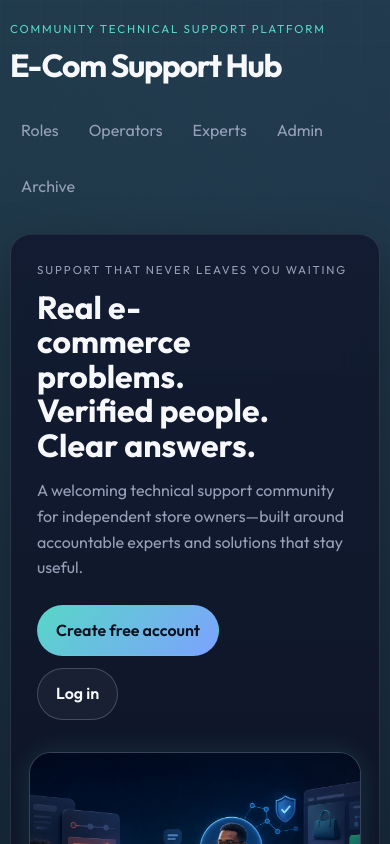
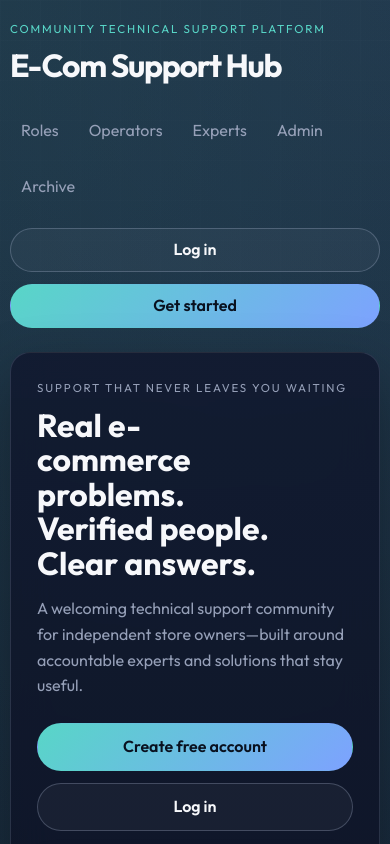
Before and after one commit to Akindelefelix1/E-ComSupport, a React (Vite) app: page / in a window 390 px wide. Shown: the top 844 px of the page. Built offline with nearby package versions, Linux system fonts and the light colour scheme.

Commit message:
feat: enhance AppHeader with navigation actions and update styles for improved layout

```diff
--- a/src/components/AppHeader.jsx
+++ b/src/components/AppHeader.jsx
@@ -1,3 +1,3 @@
-export function AppHeader() {
-  return <header className="topbar"><div><p className="eyebrow">Community technical support platform</p><h1>E-Com Support Hub</h1></div><nav className="topnav" aria-label="Primary"><a href="#roles">Roles</a><a href="#operator-workspace">Operators</a><a href="#expert-workspace">Experts</a><a href="#admin-workspace">Admin</a><a href="#solution-archive">Archive</a></nav></header>
+export function AppHeader({ navigate }) {
+  return <header className="topbar"><div className="topbar-brand"><p className="eyebrow">Community technical support platform</p><h1>E-Com Support Hub</h1></div><div className="topbar-navigation"><nav className="topnav" aria-label="Primary"><a href="#roles">Roles</a><a href="#operator-workspace">Operators</a><a href="#expert-workspace">Experts</a><a href="#admin-workspace">Admin</a><a href="#solution-archive">Archive</a></nav><div className="header-actions"><button className="secondary-button" onClick={() => navigate('/login')}>Log in</button><button className="primary-button" onClick={() => navigate('/signup')}>Get started</button></div></div></header>
 }
--- a/src/index.css
+++ b/src/index.css
@@ -158,6 +158,27 @@ img {
   justify-content: flex-end;
 }
 
+.topbar-navigation {
+  display: flex;
+  align-items: center;
+  justify-content: flex-end;
+  gap: 18px;
+  flex-wrap: wrap;
+}
+
+.header-actions {
+  display: flex;
+  gap: 10px;
+  flex: 0 0 auto;
+}
+
+.header-actions .primary-button,
+.header-actions .secondary-button {
+  min-height: 44px;
+  padding: 9px 17px;
+  white-space: nowrap;
+}
+
 .topnav a {
   text-decoration: none;
   color: var(--muted);
@@ -303,6 +324,10 @@ textarea:focus-visible {
 
 .section-heading {
   margin: 0 0 16px;
+}
+
+#roles .section-heading {
+  padding-inline: 22px;
 }
 
 .section-heading h3 {
@@ -1002,6 +1027,11 @@ tbody tr:hover {
   .topnav {
     justify-content: flex-start;
   }
+
+  .topbar-navigation {
+    width: 100%;
+    justify-content: flex-start;
+  }
 }
 
 @media (max-width: 1100px) {
@@ -1048,6 +1078,17 @@ tbody tr:hover {
     padding-inline: 10px;
   }
 
+  .header-actions,
+  .hero-actions,
+  .footer-cta .primary-button {
+    width: 100%;
+  }
+
+  .header-actions > *,
+  .hero-actions > * {
+    flex: 1 1 0;
+  }
+
   .stat-grid {
     grid-template-columns: 1fr;
   }
@@ -1059,6 +1100,18 @@ tbody tr:hover {
 
   .application-fields { grid-template-columns: 1fr; }
   .wide-field { grid-column: auto; }
+}
+
+@media (max-width: 480px) {
+  .header-actions,
+  .hero-actions {
+    flex-direction: column;
+  }
+
+  .header-actions > *,
+  .hero-actions > * {
+    width: 100%;
+  }
 }
 
 @media (prefers-reduced-motion: reduce) {
--- a/src/pages/LandingPage.jsx
+++ b/src/pages/LandingPage.jsx
@@ -21,7 +21,7 @@ export function LandingPage({ navigate, session }) {
     return () => observer.disconnect()
   }, [])
 
-  return <div className="app-shell"><a className="skip-link" href="#main-content">Skip to content</a><AppHeader />
+  return <div className="app-shell"><a className="skip-link" href="#main-content">Skip to content</a><AppHeader navigate={navigate} />
     <main id="main-content">
       <section className="hero landing-hero panel"><div className="hero-copy"><p className="eyebrow">Support that never leaves you waiting</p><h2>Real e-commerce problems. Verified people. Clear answers.</h2><p className="hero-text">A welcoming technical support community for independent store owners—built around accountable experts and solutions that stay useful.</p><div className="hero-actions">{session ? <button className="primary-button" onClick={() => navigate(`/${session.role}`)}>Open my dashboard</button> : <><button className="primary-button" onClick={() => navigate('/signup')}>Create free account</button><button className="secondary-button" onClick={() => navigate('/login')}>Log in</button></>}</div></div><figure className="hero-visual"><img src={supportJourney} alt="A store owner with a checkout problem connects with verified support experts who help resolve it successfully" /><figcaption><span>Problem identified</span><span>Verified expert matched</span><span>Solution confirmed</span></figcaption></figure><div className="stat-grid hero-stats" aria-label="Platform highlights">{operatorStats.map((item) => <article className="stat-card" key={item.label}><strong>{item.value}</strong><span>{item.label}</span></article>)}</div></section>
       <section id="roles" className="section-block reveal-section" data-reveal><div className="section-heading"><p className="eyebrow">One platform, three clear roles</p><h3>Every user gets a workspace designed for their job.</h3></div><div className="role-grid">{roleCards.map((role) => <article className="role-card reveal-child swell-card" key={role.id}><FeatureIcon name={role.id} /><p className="role-label">{role.label}</p><h4>{role.title}</h4><p>{role.summary}</p><ul>{role.actions.map((action) => <li key={action}>{action}</li>)}</ul></article>)}</div></section>
```
